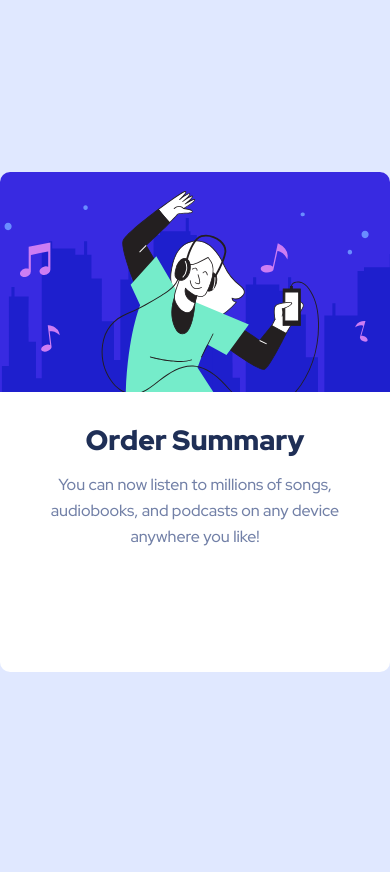
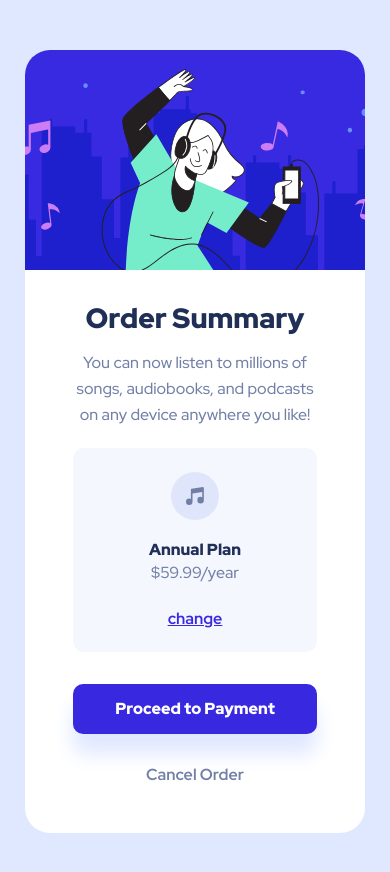
Before and after one commit to Rezzak48/Order-summary-component, a plain HTML site: page index.html in a window 390 px wide. Before the commit the page ends 844 px from the top, so only its background shows below. Drawn offline with Linux system fonts and the light colour scheme.

Commit message:
design finished | responsive

```diff
--- a/css/main.css
+++ b/css/main.css
@@ -2,6 +2,7 @@
   box-sizing: border-box;
   margin: 0;
   padding: 0;
+  text-decoration: none;
 }
 :root {
   /* Colors */
@@ -16,14 +17,13 @@
   --card-background: white;
 
   /* Typography */
-  --body: 16px; /*(paragraph)*/
+  --body: 1rem; /*(paragraph)*/
   --normal-weight: 500;
   --bold-weight: 700;
   --bolder-weight: 900;
+  --h1-size: 1.75rem;
 
-  --h1-size: 28px;
-
-  --p-line-height: 26px;
+  --p-line-height: 1.625rem;
 }
 body {
   font-size: var(--body);
@@ -33,6 +33,7 @@ body {
   justify-content: center;
   align-items: center;
   min-height: 100vh;
+  padding: 3.125rem 1.5625rem;
 }
 
 h1 {
@@ -41,6 +42,6 @@ h1 {
   font-weight: var(--bolder-weight);
 }
 p {
-  line-height: 26px;
+  line-height: 1.625rem;
   color: var(--desaturated-blue);
 }
--- a/css/style.css
+++ b/css/style.css
@@ -3,18 +3,19 @@ main {
   flex-direction: column;
   align-items: center;
   background-color: var(--card-background);
-  width: 450px;
+  width: 28.125rem;
   max-width: 100%;
-  height: 500px;
-  border-radius: 10px;
+  /* height: 31.25rem; */
+  max-height: fit-content;
+  border-radius: 1.5625rem;
   overflow: hidden;
 }
 
 .img-card {
   object-fit: cover;
-  height: 220px;
+  height: 13.75rem;
   max-height: 100%;
-  margin-bottom: 45px;
+  margin-bottom: 2.8125rem;
   margin: 0;
 }
 
@@ -23,15 +24,83 @@ main {
   flex-direction: column;
   align-items: center;
   justify-content: center;
-  padding: 32px 48px;
+  padding: 2rem 3rem;
   text-align: center;
 }
 
 .card-title {
-  padding-bottom: 16px;
+  padding-bottom: 1rem;
   margin: 0;
 }
 
 .card-descrition {
-  margin-bottom: 20px;
+  margin-bottom: 1.25rem;
 }
+
+.sbscr-section {
+  display: flex;
+  justify-content: space-between;
+  align-items: center;
+  padding: 1.5rem;
+  width: 100%;
+  background-color: var(--very-pale-blue);
+  border-radius: 0.6875rem;
+  margin-bottom: 2rem;
+}
+.sbscr-offer {
+  display: flex;
+  justify-content: space-between;
+  align-items: center;
+}
+.sbscr-offer img {
+  padding-right: 1.25rem;
+}
+.plan {
+  color: var(--dark-blue);
+  font-weight: var(--bolder-weight);
+  margin-bottom: 0.375rem;
+}
+.change-plan a {
+  color: var(--bright-blue);
+  font-weight: var(--bold-weight);
+  text-decoration: underline;
+}
+
+.payment-button {
+  font-weight: var(--bolder-weight);
+  background-color: var(--bright-blue);
+  border-radius: 0.625rem;
+  border-color: transparent;
+  font-size: var(--body);
+  box-shadow: var(--pale-blue) 0rem 1.25rem 1.25rem 0rem;
+  margin-bottom: 0.9375rem;
+  width: 100%;
+  height: 3.125rem;
+}
+.payment-button a {
+  color: white;
+}
+.cancel-btn {
+  margin: 0.9375rem 0;
+  font-weight: var(--bold-weight);
+  border-color: transparent;
+  background-color: transparent;
+  width: 100%;
+}
+.cancel-btn a {
+  color: var(--desaturated-blue);
+}
+
+@media (max-width: 500px) {
+  .sbscr-section {
+    flex-direction: column;
+  }
+  .sbscr-offer {
+    flex-direction: column;
+    margin-bottom: 1.5rem;
+  }
+  .sbscr-offer img {
+    padding-right: 0;
+    margin-bottom: 1.3125rem;
+  }
+}
--- a/index.html
+++ b/index.html
@@ -19,12 +19,31 @@
     <main>
       <img class="img-card" src="../images/illustration-hero.svg" alt="hero" />
       <div class="card-info">
-      <h1 class="card-title">Order Summary</h1>
-      <p class="card-descrition">
-        You can now listen to millions of songs, audiobooks, and podcasts on any
-        device anywhere you like!
-      </p>
-    </div>
+        <h1 class="card-title">Order Summary</h1>
+        <p class="card-descrition">
+          You can now listen to millions of songs, audiobooks, and podcasts on
+          any device anywhere you like!
+        </p>
+        <div class="sbscr-section">
+          <div class="sbscr-offer">
+            <img src="images/icon-music.svg" alt="music icon" />
+            <div class="offer-plan">
+              <b class="plan">Annual Plan </b>
+              <p class="price">$59.99/year</p>
+            </div>
+            <!-- <p class="price">$59.99/year</p> -->
+          </div>
+          <div class="change-plan">
+            <a href="">change</a>
+          </div>
+        </div>
+        <button class="payment-button">
+          <a href="">Proceed to Payment</a>
+        </button>
+        <button class="cancel-btn" type="button">
+          <a href=""> Cancel Order </a>
+        </button>
+      </div>
     </main>
   </body>
 </html>
```
